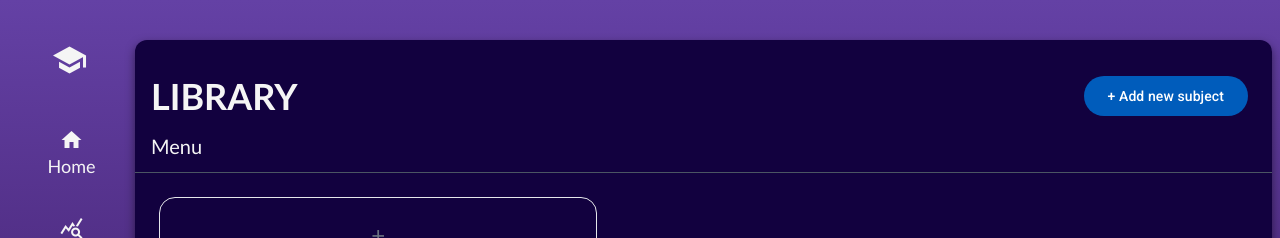
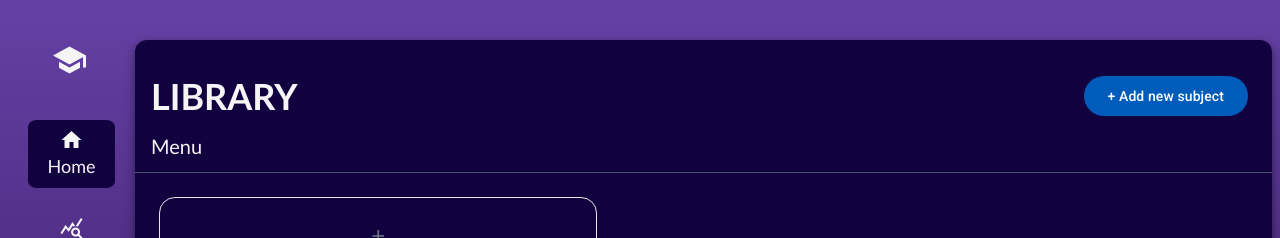
Before and after one commit to tonileo/LearnEasy, an Angular app in the folder client/: page / in a window 1280 px wide. Shown: the top 238 px of the page. Built offline with nearby package versions, Linux system fonts and the light colour scheme; no server answers.

Commit message:
Implemented routerLinkActive on sidebar for better UX. Improved flashcard dialog design

```diff
--- a/client/src/app/features/subject/add-flash-card-dialog/add-flash-card-dialog.component.html
+++ b/client/src/app/features/subject/add-flash-card-dialog/add-flash-card-dialog.component.html
@@ -11,13 +11,13 @@
         <form [formGroup]="addFlashCardForm" class="flex flex-col gap-1">
             <mat-form-field appearance="outline">
                 <mat-label>Question</mat-label>
-                <input matInput formControlName="question" type="text" placeholder="Is this a random question?"
-                    required>
+                <textarea matInput formControlName="question" placeholder="Is this a random question?" rows="3"
+                    required></textarea>
             </mat-form-field>
 
             <mat-form-field appearance="outline">
                 <mat-label>Answear</mat-label>
-                <input matInput formControlName="answear" type="text" placeholder="Yes" required>
+                <textarea matInput formControlName="answear" placeholder="Yes" rows="3" required></textarea>
             </mat-form-field>
 
             @if (!addTagInput) {
--- a/client/src/app/features/subject/add-flash-card-dialog/add-flash-card-dialog.component.ts
+++ b/client/src/app/features/subject/add-flash-card-dialog/add-flash-card-dialog.component.ts
@@ -8,12 +8,14 @@ import { FlashCardService } from '../../../core/services/flash-card.service';
 import { MAT_DIALOG_DATA, MatDialogRef } from '@angular/material/dialog';
 import { Tag } from '../../../shared/models/tag';
 import { TagService } from '../../../core/services/tag.service';
+import { MatFormFieldModule } from '@angular/material/form-field';
 
 @Component({
   selector: 'app-add-flash-card-dialog',
   standalone: true,
   imports: [
     MatInputModule,
+    MatFormFieldModule,
     FormsModule,
     MatSelectModule,
     MatButton,
--- a/client/src/app/features/subject/subject.component.ts
+++ b/client/src/app/features/subject/subject.component.ts
@@ -51,7 +51,7 @@ export class SubjectComponent implements OnInit {
   addNewFlashCardDialog(): void {
     const subjectId = this.subjectId;
     const dialogRef = this.dialog.open(AddFlashCardDialogComponent, {
-      width: "500px",
+      minWidth: "1000px",
       data: {subjectId}
     });
 
@@ -65,7 +65,7 @@ export class SubjectComponent implements OnInit {
   editFlashCardDialog(flashCardId: number): void {
     console.log(flashCardId);
     const dialogRef = this.dialog.open(AddFlashCardDialogComponent, {
-      width: "500px",
+      minWidth: "1000px",
       data: {flashCardId}
     });
 
--- a/client/src/app/layout/sidebar/sidebar.component.html
+++ b/client/src/app/layout/sidebar/sidebar.component.html
@@ -4,17 +4,17 @@
                 <mat-icon class="min-h-10 min-w-10 text-4xl">school</mat-icon>
             </a>
 
-            <a class="navs" routerLink="/">
+            <a class="navs" routerLink="/" [ngClass]="{ 'active': isHomeActive() }">
                 <mat-icon>home</mat-icon>
                 <span class="text-lg">Home</span>
             </a>
 
-            <a class="navs" routerLink="/stats">
+            <a class="navs" routerLink="/stats" routerLinkActive="active">
                 <mat-icon>query_stats</mat-icon>
                 <span class="text-lg">Statistics</span>
             </a>
 
-            <a class="navs" routerLink="/profile">
+            <a class="navs" routerLink="/profile" routerLinkActive="active">
                 <mat-icon>account_circle</mat-icon>
                 <span class="text-lg">Profile</span>
             </a>
--- a/client/src/app/layout/sidebar/sidebar.component.scss
+++ b/client/src/app/layout/sidebar/sidebar.component.scss
@@ -8,5 +8,11 @@
 }
 
 .navs:hover{
-    background-color: #12013f;
+    background-color: #332252;
 }
+
+a{
+    &.active {
+        background-color: #12013f;
+    }
+}
--- a/client/src/app/layout/sidebar/sidebar.component.ts
+++ b/client/src/app/layout/sidebar/sidebar.component.ts
@@ -1,17 +1,26 @@
-import { Component } from '@angular/core';
+import { NgClass } from '@angular/common';
+import { Component, inject } from '@angular/core';
 import {MatIconModule} from '@angular/material/icon';
-import { RouterLink } from '@angular/router';
+import { Router, RouterLink, RouterLinkActive } from '@angular/router';
 
 @Component({
   selector: 'app-sidebar',
   standalone: true,
   imports: [
     MatIconModule,
-    RouterLink
+    RouterLink,
+    RouterLinkActive,
+    NgClass
   ],
   templateUrl: './sidebar.component.html',
   styleUrl: './sidebar.component.scss'
 })
 export class SidebarComponent {
+  private router = inject(Router);
 
+  isHomeActive() : boolean {
+    return this.router.url.startsWith('/') &&
+               !this.router.url.startsWith('/stats') &&
+               !this.router.url.startsWith('/profile');
+  }
 }
```
